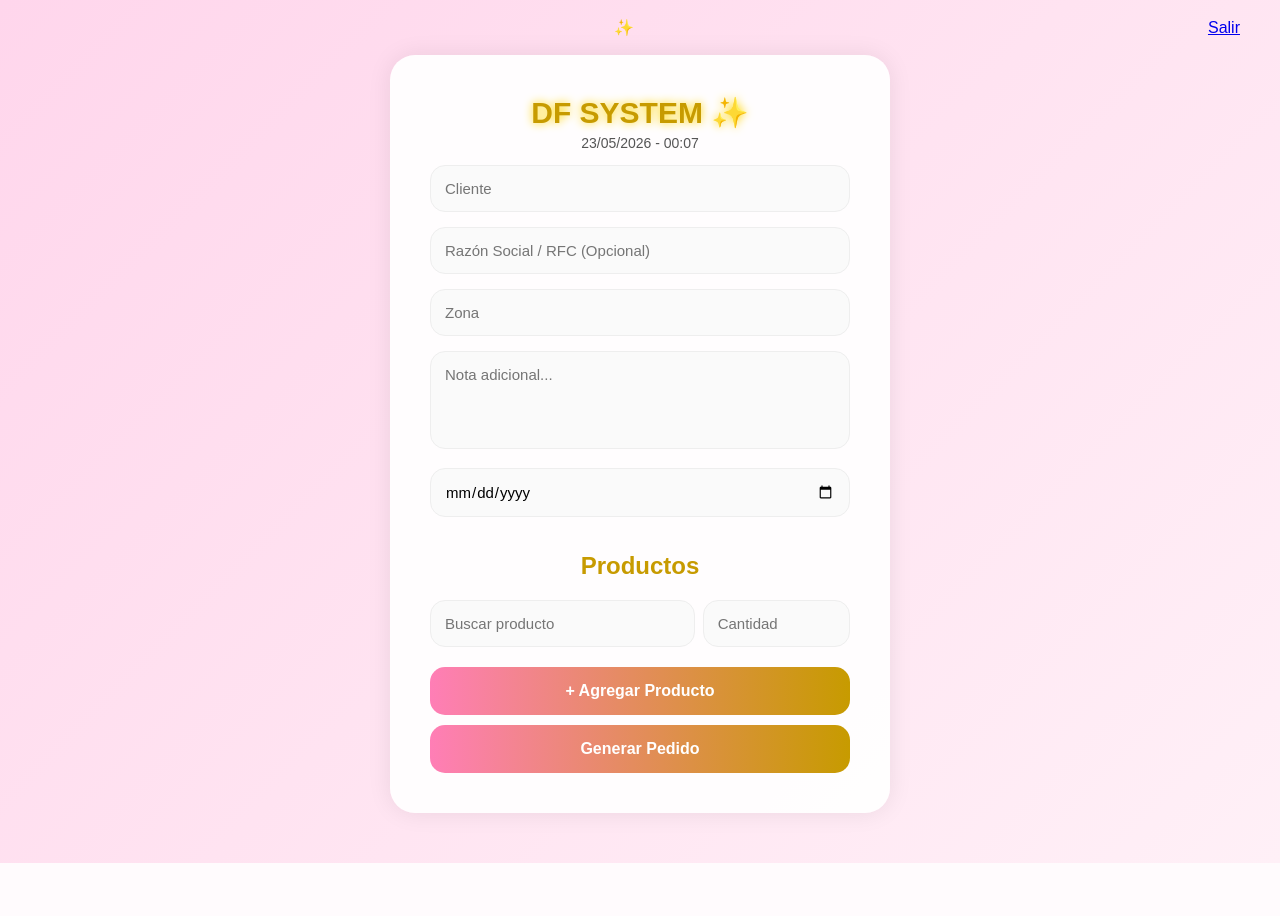
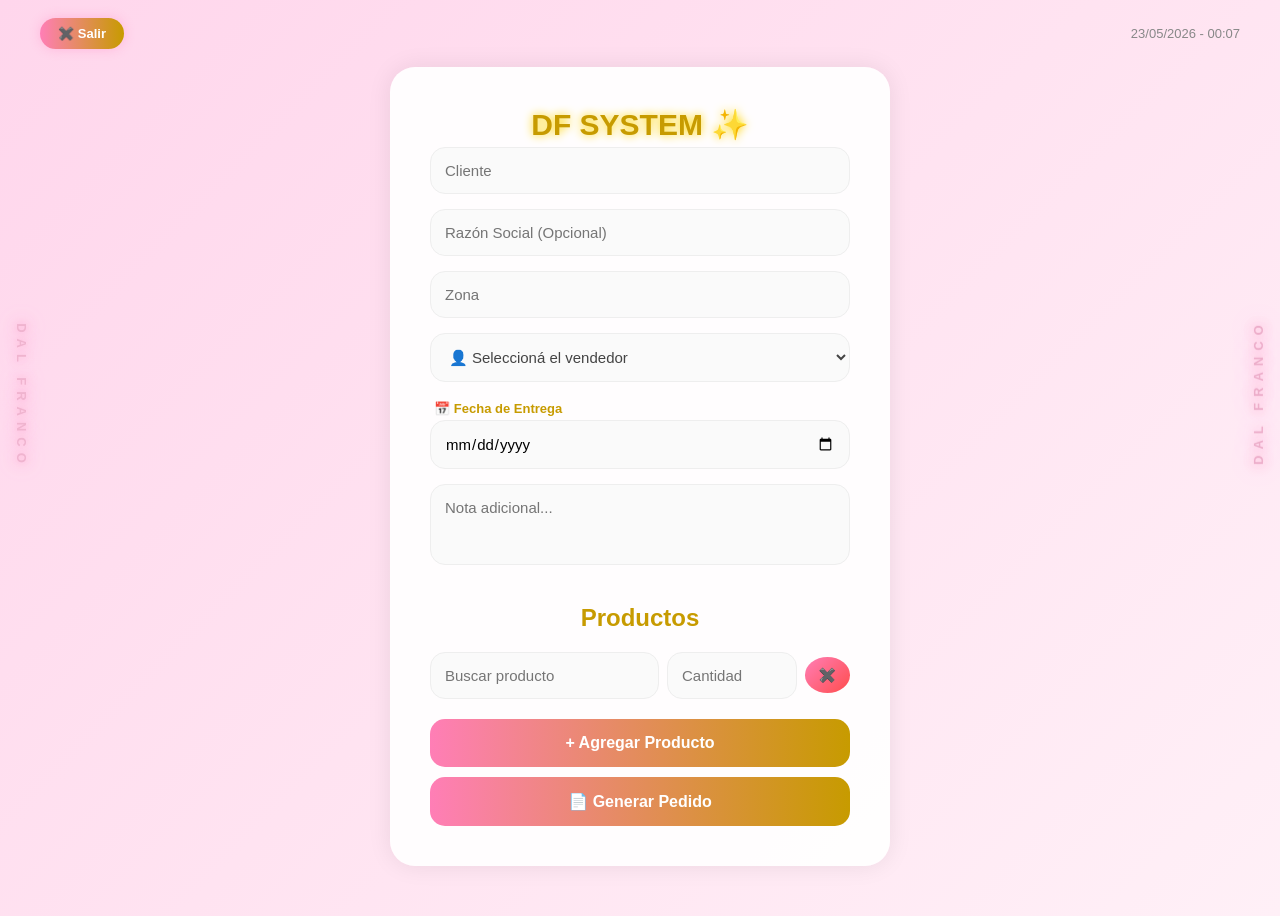
Before and after one commit to dalmaveronica/DF-SYS, a Flask app: page /pedido in a window 1280 px wide. Before the commit the page ends 863 px from the top, so only its background shows below. Run offline with Flask 3, Linux system fonts and the light colour scheme; the visitor is signed in with stand-in values (Sample User, id 1).

Commit message:
Update pedido.html

```diff
--- a/templates/pedido.html
+++ b/templates/pedido.html
@@ -9,29 +9,38 @@
 
 <body class="fondo">
 
+    <!-- DAL FRANCO flotando a los costados -->
+    <div class="dal-izq">DAL FRANCO</div>
+    <div class="dal-der">DAL FRANCO</div>
+
+    <!-- Barra superior -->
     <div class="top-bar">
-        <div class="top-vacio"></div>
-        <div class="frase-superior">
-            ✨ {{ frase }}
-        </div>
-        <div class="logout">
-            <a href="/logout">Salir</a>
-        </div>
+        <a href="/logout" class="btn-salir">✖️ Salir</a>
+        <div class="fecha-top">{{ fecha }}</div>
     </div>
 
     <div class="contenedor">
 
         <h1>DF SYSTEM ✨</h1>
 
-        <p class="fecha">{{ fecha }}</p>
-
         <form action="/generar" method="POST">
 
             <input type="text" name="cliente" placeholder="Cliente" required>
-            <input type="text" name="razon" placeholder="Razón Social / RFC (Opcional)">
+            <input type="text" name="razon" placeholder="Razón Social (Opcional)">
             <input type="text" name="zona" placeholder="Zona">
-            <textarea name="nota" placeholder="Nota adicional..." rows="4"></textarea>
-            <input type="date" name="fecha_entrega">
+
+            <!-- Selector de vendedor -->
+            <select name="vendedor" required>
+                <option value="" disabled selected>👤 Seleccioná el vendedor</option>
+                <option value="Walter">Walter</option>
+                <option value="Nacho">Nacho</option>
+            </select>
+
+            <!-- Fecha de entrega visible y clara -->
+            <label class="label-fecha">📅 Fecha de Entrega</label>
+            <input type="date" name="fecha_entrega" required>
+
+            <textarea name="nota" placeholder="Nota adicional..." rows="3"></textarea>
 
             <h2>Productos</h2>
 
@@ -39,6 +48,7 @@
                 <div class="fila">
                     <input list="listaProductos" name="producto[]" placeholder="Buscar producto" required>
                     <input type="text" name="cantidad[]" placeholder="Cantidad" required>
+                    <button type="button" class="btn-borrar" onclick="borrarFila(this)">✖️</button>
                 </div>
             </div>
 
@@ -49,7 +59,7 @@
             </datalist>
 
             <button type="button" onclick="agregarProducto()">+ Agregar Producto</button>
-            <button type="submit">Generar Pedido</button>
+            <button type="submit">📄 Generar Pedido</button>
 
         </form>
 
@@ -63,8 +73,17 @@
             fila.innerHTML = `
                 <input list="listaProductos" name="producto[]" placeholder="Buscar producto" required>
                 <input type="text" name="cantidad[]" placeholder="Cantidad" required>
+                <button type="button" class="btn-borrar" onclick="borrarFila(this)">✖️</button>
             `;
             contenedor.appendChild(fila);
+        }
+
+        function borrarFila(btn) {
+            let contenedor = document.getElementById("productos");
+            // No borrar si es la única fila
+            if (contenedor.children.length > 1) {
+                btn.parentElement.remove();
+            }
         }
     </script>
 
```
